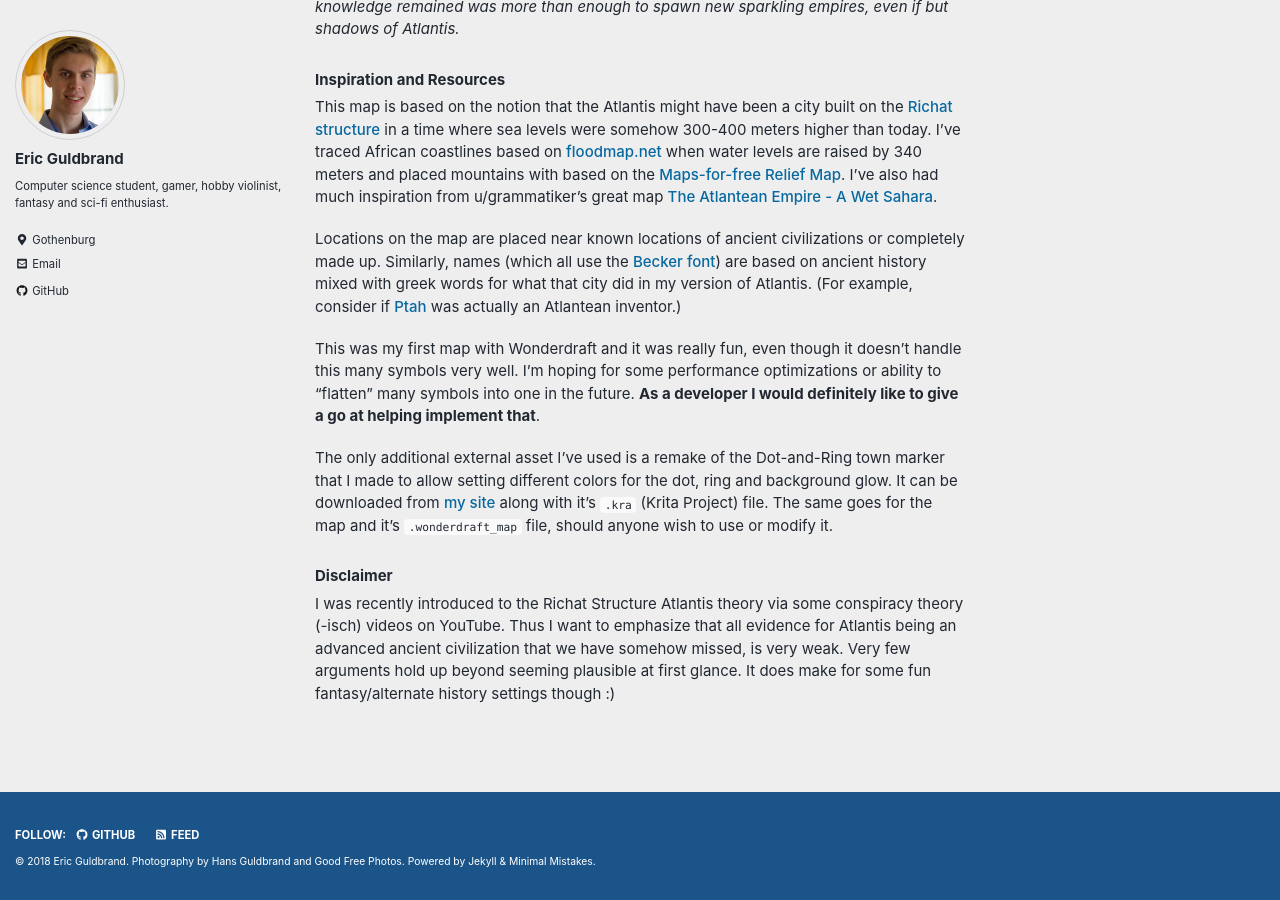
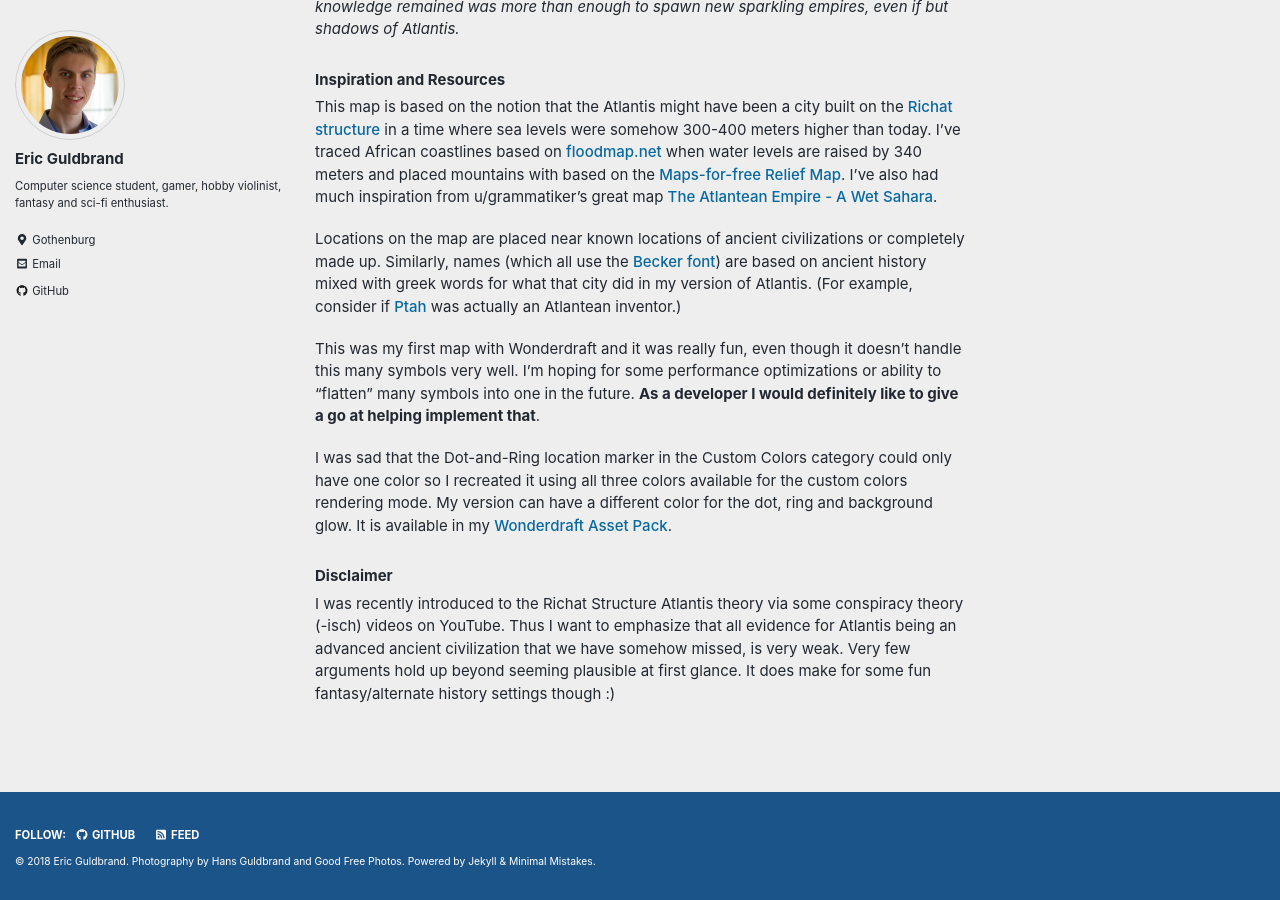
Before and after one commit to ecen/ecen.github.io, a Jekyll site: the page built from _pages/wonderdraft.md, in a window 1280 px wide and 900 px high, scrolled down 1215 px. Built offline with Jekyll 4.4.1, drawn with Linux system fonts in a browser that asks for light colours; nearby versions of some CDN libraries.

Commit message:
Updated Wonderdraft page. TODO: Actually add assets pack.

```diff
--- a/_pages/wonderdraft.md
+++ b/_pages/wonderdraft.md
@@ -32,7 +32,7 @@ Locations on the map are placed near known locations of ancient civilizations or
 
 This was my first map with Wonderdraft and it was really fun, even though it doesn't handle this many symbols very well. I'm hoping for some performance optimizations or ability to "flatten" many symbols into one in the future. **As a developer I would definitely like to give a go at helping implement that**.
 
-The only additional external asset I've used is a remake of the Dot-and-Ring town marker that I made to allow setting different colors for the dot, ring and background glow. It can be downloaded from [my site](https://eric.guldbrand.io) along with it's `.kra` (Krita Project) file. The same goes for the map and it's `.wonderdraft_map` file, should anyone wish to use or modify it.
+I was sad that the Dot-and-Ring location marker in the Custom Colors category could only have one color so I recreated it using all three colors available for the custom colors rendering mode. My version can have a different color for the dot, ring and background glow. It is available in my [Wonderdraft Asset Pack](/assets/docs/wonderdraft-ecen.png).
 
 ### Disclaimer
 I was recently introduced to the Richat Structure Atlantis theory via some conspiracy theory (-isch) videos on YouTube. Thus I want to emphasize that all evidence for Atlantis being an advanced ancient civilization that we have somehow missed, is very weak. Very few arguments hold up beyond seeming plausible at first glance. It does make for some fun fantasy/alternate history settings though :)
```
